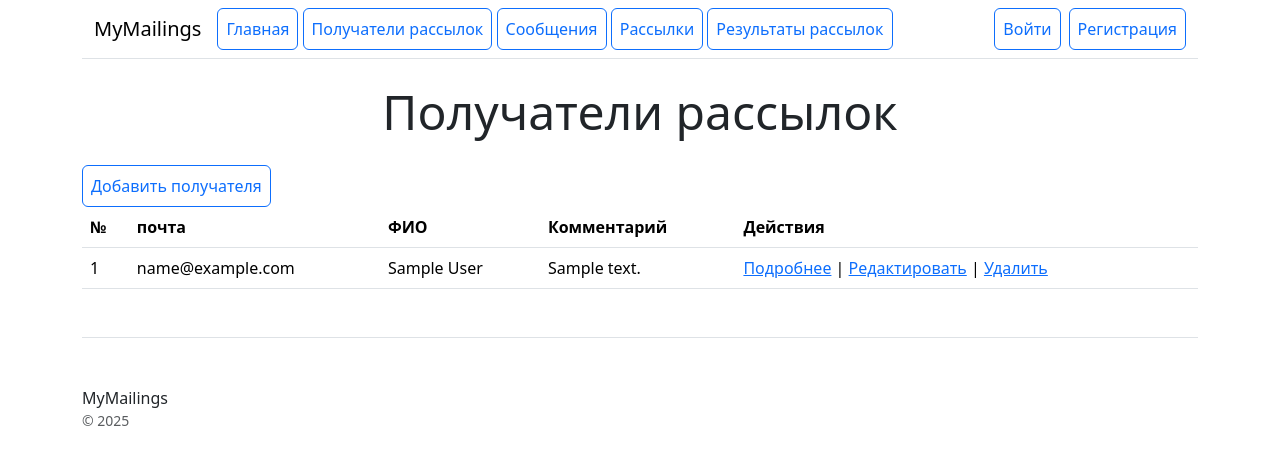
After one commit to egorgorgul224/django_project_4, a Django app: page /mailings/recipient/ in a window 1280 px wide. The commit adds this page. Shown: the top 465 px of the page. Run offline with Django 5.2, Linux system fonts and the light colour scheme; tables that the repository leaves empty hold one stand-in row (values such as "Sample post"); some libraries are stand-ins or nearby versions.

Commit message:
added crud for recipient model

```diff
--- a/mailings/models.py
+++ b/mailings/models.py
@@ -1,8 +1,12 @@
 from django.db import models
+
+from users.models import User
 
 
 # Create your models here.
 class Recipient(models.Model):
+    """Модель получателя рассылок. Содержит поля email, full_name, comment, owner."""
+
     email = models.EmailField(unique=True, verbose_name="Email")
     full_name = models.CharField(max_length=100, null=True, blank=True, verbose_name="ФИО")
     comment = models.TextField(null=True, blank=True)
@@ -17,6 +21,8 @@ class Recipient(models.Model):
 
 
 class Message(models.Model):
+    """Модель сообщение для рассылок. Содержит поля subject(тема письма), body(тело письма), owner."""
+
     subject = models.CharField(max_length=100, null=True, blank=True, verbose_name="Тема письма")
     body = models.TextField(null=True, blank=True, verbose_name="Тело письма")
 
@@ -30,6 +36,9 @@ class Message(models.Model):
 
 
 class Mailing(models.Model):
+    """Модель рассылка. Содержит поля created_at(дата отправки), finished_at(дата окончания отправки), status, message,
+    recipient, owner."""
+
     created_at = models.DateTimeField()
     finished_at = models.DateTimeField()
     STATUS_CHOICES = [
@@ -51,6 +60,8 @@ class Mailing(models.Model):
 
 
 class Attempt(models.Model):
+    """Модель попытка рассылки. Содержит поля created_at, status, server_response(ответ сервера), recipient."""
+
     created_at = models.DateTimeField(auto_now_add=True)
     STATUS_CHOICES = [
         ("successfully", "Successfully"),
--- a/mailings/templates/mailings/base.html
+++ b/mailings/templates/mailings/base.html
@@ -10,12 +10,12 @@
 <div class="container">
     <nav class="navbar navbar-expand-lg border-bottom box-shadow">
         <div class="container-fluid">
-            <a class="navbar-brand" href="#">MyMailings</a>
+            <a class="navbar-brand" href="{% url 'mailings:main' %}">MyMailings</a>
             <div class="collapse navbar-collapse" id="navbarSupportedContent">
                 <ul class="navbar-nav me-auto mb-2 mb-lg-0">
                     <li class="nav-item">
-                        <a class="p-2 btn btn-outline-primary" href="#">Главная</a>
-                        <a class="p-2 btn btn-outline-primary" href="#">Получатели рассылок</a>
+                        <a class="p-2 btn btn-outline-primary" href="{% url 'mailings:main' %}">Главная</a>
+                        <a class="p-2 btn btn-outline-primary" href="{% url 'mailings:recipient_list' %}">Получатели рассылок</a>
                         <a class="p-2 btn btn-outline-primary" href="#">Сообщения</a>
                         <a class="p-2 btn btn-outline-primary" href="#">Рассылки</a>
                         <a class="p-2 btn btn-outline-primary" href="#">Результаты рассылок</a>
--- /dev/null
+++ b/mailings/templates/mailings/recipient_list.html
@@ -0,0 +1,34 @@
+{% extends 'mailings/base.html' %}
+
+{% block title %}Получатели рассылок{% endblock %}
+
+{% block content %}
+
+<h1 class="display-5 text-center mb-4">Получатели рассылок</h1>
+<a class="p-2 btn btn-outline-primary" href="{% url 'mailings:recipient_create' %}">Добавить получателя</a>
+<table class="table">
+    <thead>
+    <tr>
+        <th scope="col">№</th>
+        <th scope="col">почта</th>
+        <th scope="col">ФИО</th>
+        <th scope="col">Комментарий</th>
+        <th scope="col">Действия</th>
+    </tr>
+    </thead>
+    {% for recipient in object_list %}
+    <tbody>
+    <tr>
+        <td>{{ recipient.id }}</td>
+        <td>{{ recipient.email }}</td>
+        <td>{{ recipient.full_name }}</td>
+        <td>{{ recipient.comment}}</td>
+        <td><a href="{% url 'mailings:recipient_detail' recipient.id %}">Подробнее</a> |
+            <a href="{% url 'mailings:recipient_update' recipient.id %}">Редактировать</a> |
+            <a href="{% url 'mailings:recipient_delete' recipient.id %}">Удалить</a></td>
+    </tr>
+    </tbody>
+    {% endfor %}
+</table>
+
+{% endblock %}
--- a/mailings/urls.py
+++ b/mailings/urls.py
@@ -1,9 +1,15 @@
 from django.urls import path
 
-from mailings.views import MainTemplateView
+from mailings.views import (MainTemplateView, RecipientCreateView, RecipientDeleteView, RecipientDetailView,
+                            RecipientListView, RecipientUpdateView)
 
 app_name = "mailings"
 
 urlpatterns = [
     path("main/", MainTemplateView.as_view(), name="main"),
+    path("recipient/", RecipientListView.as_view(), name="recipient_list"),
+    path("recipient/<int:pk>/detail/", RecipientDetailView.as_view(), name="recipient_detail"),
+    path("recipient/create/", RecipientCreateView.as_view(), name="recipient_create"),
+    path("recipient/<int:pk>/update/", RecipientUpdateView.as_view(), name="recipient_update"),
+    path("recipient/<int:pk>/delete/", RecipientDeleteView.as_view(), name="recipient_delete"),
 ]
--- a/mailings/views.py
+++ b/mailings/views.py
@@ -1,6 +1,51 @@
+from django.urls import reverse, reverse_lazy
 from django.views.generic import CreateView, DeleteView, DetailView, ListView, TemplateView, UpdateView, View
+
+from mailings.forms import RecipientForm
+from mailings.models import Recipient
 
 
 # Create your views here.
 class MainTemplateView(TemplateView):
+    """Контроллер для отображения главной страницы сайта."""
+
     template_name = "mailings/main.html"
+
+
+class RecipientCreateView(CreateView):
+    """Контроллер для создания получателя рассылок."""
+
+    model = Recipient
+    form_class = RecipientForm
+    success_url = reverse_lazy("mailings:recipient_list")
+
+
+class RecipientListView(ListView):
+    """Контроллер для отображения страницы с получателями."""
+
+    model = Recipient
+    template_name = "recipient_list.html"
+
+
+class RecipientDetailView(DetailView):
+    """Контроллер для просмотра информации о получатели."""
+
+    model = Recipient
+
+
+class RecipientDeleteView(DeleteView):
+    """Контроллер для удаления получателя."""
+
+    model = Recipient
+    success_url = reverse_lazy("mailings:recipient_list")
+
+
+class RecipientUpdateView(UpdateView):
+    """Контроллер для обновления информации о получатели."""
+
+    model = Recipient
+    form_class = RecipientForm
+    success_url = reverse_lazy("mailings:recipient_list")
+
+    def get_success_url(self):
+        return reverse("mailings:recipient_detail", args=[self.kwargs.get("pk")])
```
Also changed, not shown: mailings/forms.py (added, +12 -0 lines), mailings/templates/mailings/recipient_confirm_delete.html (added, +18 -0 lines), mailings/templates/mailings/recipient_detail.html (added, +16 -0 lines), mailings/templates/mailings/recipient_form.html (added, +23 -0 lines).
